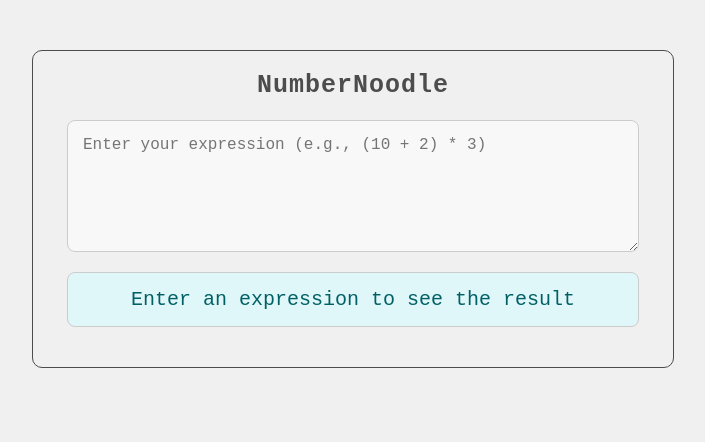
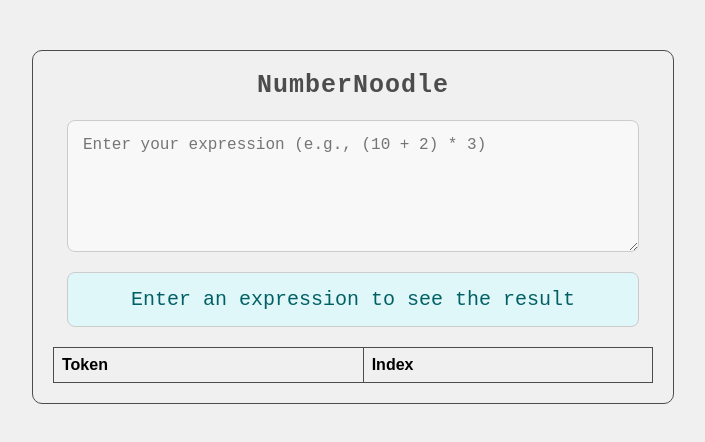
Before and after one commit to thesujalpatel/NumberNoodle, a React (Create React App) app: page / in a window 1280 px wide. Shown: the top 442 px of the page, without its empty margins (287-992 px from the left). Built offline with nearby package versions, Linux system fonts and the light colour scheme.

Commit message:
Update Interpreter.js

```diff
--- a/src/Interpreter.js
+++ b/src/Interpreter.js
@@ -1,4 +1,3 @@
-// src/Interpreter.js
 import React, { useState, useEffect, useRef } from "react";
 import styled from "styled-components";
 import InputArea from "./InputArea";
@@ -14,10 +13,29 @@ const StyledContainer = styled.div`
   border-radius: 10px;
 `;
 
+const StyledTable = styled.table`
+  width: 100%;
+  border-collapse: collapse;
+  margin-top: 20px;
+`;
+
+const StyledTableHeader = styled.th`
+  border: 1px solid #4c4c4c;
+  padding: 8px;
+  text-align: left;
+`;
+
+const StyledTableCell = styled.td`
+  border: 1px solid #4c4c4c;
+  padding: 8px;
+  text-align: left;
+`;
+
 function Interpreter() {
   const [expression, setExpression] = useState("");
   const [result, setResult] = useState(null);
   const resultRef = useRef(null);
+  const [tokens, setTokens] = useState([]);
 
   const evaluateExpression = (expr) => {
     try {
@@ -39,6 +57,7 @@ function Interpreter() {
   const handleChange = (e) => {
     const newExpression = e.target.value;
     setExpression(newExpression);
+    setTokens(newExpression.split("")); // Tokenize the input
   };
 
   useEffect(() => {
@@ -54,6 +73,22 @@ function Interpreter() {
       <div className="title">NumberNoodle</div>
       <InputArea value={expression} onChange={handleChange} />
       <OutputArea result={result} ref={resultRef} />
+      <StyledTable>
+        <thead>
+          <tr>
+            <StyledTableHeader>Token</StyledTableHeader>
+            <StyledTableHeader>Index</StyledTableHeader>
+          </tr>
+        </thead>
+        <tbody>
+          {tokens.map((token, index) => (
+            <tr key={index}>
+              <StyledTableCell>{token}</StyledTableCell>
+              <StyledTableCell>{index}</StyledTableCell>
+            </tr>
+          ))}
+        </tbody>
+      </StyledTable>
     </StyledContainer>
   );
 }
```
